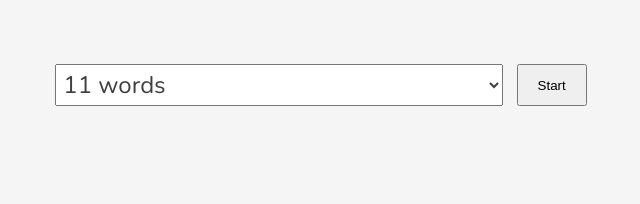
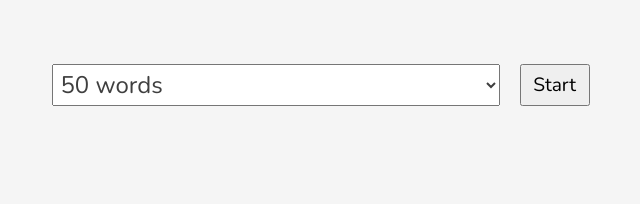
Before and after one commit to nicofzzn/typemaster, a React (Create React App) app: page / in a window 1280 px wide. Shown: the top 204 px of the page, without its empty margins (319-959 px from the left). Built offline with nearby package versions, Linux system fonts and the light colour scheme.

Commit message:
add TypeBox functionality

```diff
--- a/src/App.tsx
+++ b/src/App.tsx
@@ -11,7 +11,7 @@ const Container = styled.div`
   padding: 3em 0;
 `
 
-export function wordsReducer(
+function wordsReducer(
   state: Array<{ word: string; isCorrect: boolean | null }>,
   action: {
     type: 'GENERATE' | 'RESET' | 'SET_CORRECT' | 'SET_WRONG'
@@ -22,13 +22,11 @@ export function wordsReducer(
     case 'GENERATE':
       return action.payload
     case 'SET_CORRECT':
-      console.log('correct', action.payload)
       return state.map((p, index) => {
         if (action.payload === index) return { ...p, isCorrect: true }
         return p
       })
     case 'SET_WRONG':
-      console.log('wrong', action.payload)
       return state.map((p, index) => {
         if (action.payload === index) return { ...p, isCorrect: false }
         return p
@@ -60,6 +58,7 @@ const App: FC = () => {
       type: 'RESET',
     })
     setCurrentIndex(0)
+    setInput('')
   }
 
   return (
--- a/src/components/Result.tsx
+++ b/src/components/Result.tsx
@@ -4,7 +4,6 @@ import styled from 'styled-components'
 const Container = styled.div`
   display: flex;
   justify-content: space-evenly;
-  font-family: 'Nunito', sans-serif;
   color: #3f3f3f;
   font-size: 1.2em;
   line-height: 1.8em;
--- a/src/components/StartButton.tsx
+++ b/src/components/StartButton.tsx
@@ -16,18 +16,19 @@ const DropDown = styled.select`
     outline-style: none;
   }
   font-size: 1.5em;
-  font-family: 'Nunito', sans-serif;
   width: 35vw;
   padding: 3px;
   color: #3f3f3f;
 `
 const StartBtn = styled.button`
+  padding: 0;
   width: 70px;
   margin-left: 1em;
+  font-size: 1.2em;
 `
 
 export const StartButton: FC<Props> = ({ generateWords }) => {
-  const [wordCount, setWordCount] = useState<number>(11)
+  const [wordCount, setWordCount] = useState<number>(50)
   const DropdownRef = useRef<HTMLSelectElement>(null)
 
   useEffect(() => {
@@ -41,7 +42,7 @@ export const StartButton: FC<Props> = ({ generateWords }) => {
         onChange={e => setWordCount(parseInt(e.target.value))}
         ref={DropdownRef}
       >
-        <option value={11}>11 words</option>
+        <option value={50}>50 words</option>
         <option value={100}>100 words</option>
       </DropDown>
       <StartBtn onClick={e => generateWords(wordCount)}>Start</StartBtn>
--- a/src/components/TypeBox.tsx
+++ b/src/components/TypeBox.tsx
@@ -1,6 +1,5 @@
-import React, { FC, useEffect, useRef, useState } from 'react'
+import React, { FC, useEffect, useRef } from 'react'
 import styled from 'styled-components'
-import { wordsReducer } from '../App'
 
 const Container = styled.div`
   display: flex;
@@ -15,14 +14,15 @@ const Input = styled.input.attrs(props => ({
     outline-style: none;
   }
   font-size: 1.5em;
-  font-family: 'Nunito', sans-serif;
   width: 35vw;
   padding: 3px;
   color: #3f3f3f;
 `
 const RestartBtn = styled.button`
+  padding: 0;
   width: 70px;
   margin-left: 1em;
+  font-size: 1.2em;
 `
 
 interface Props {
@@ -93,7 +93,7 @@ export const TypeBox: FC<Props> = ({
         onChange={e => setInput(e.target.value.trim())}
         onKeyDown={e => onKeyDown(e)}
       />
-      <RestartBtn onClick={resetWords}>Restart</RestartBtn>
+      <RestartBtn onClick={resetWords}>Reset</RestartBtn>
     </Container>
   )
 }
--- a/src/components/Words.tsx
+++ b/src/components/Words.tsx
@@ -5,7 +5,6 @@ const Container = styled.div`
   font-size: 1.5em;
   text-align: justify;
   line-height: 1.3em;
-  font-family: 'Nunito', sans-serif;
   color: #3f3f3f;
   word-wrap: break-word;
 `
--- a/src/index.css
+++ b/src/index.css
@@ -7,6 +7,7 @@
 
 * {
   box-sizing: border-box;
+  font-family: 'Nunito', sans-serif;
 }
 
 body {
```
